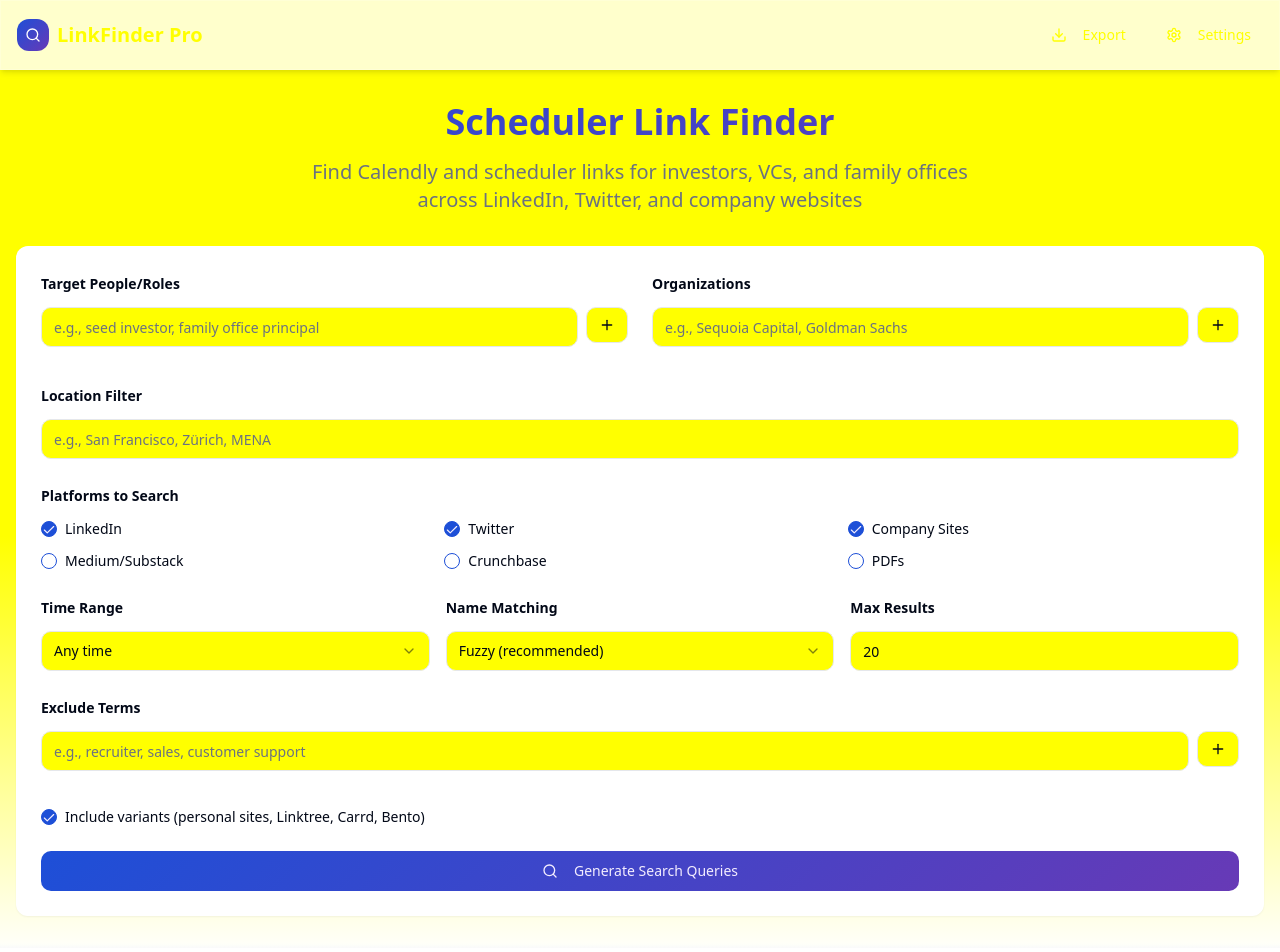
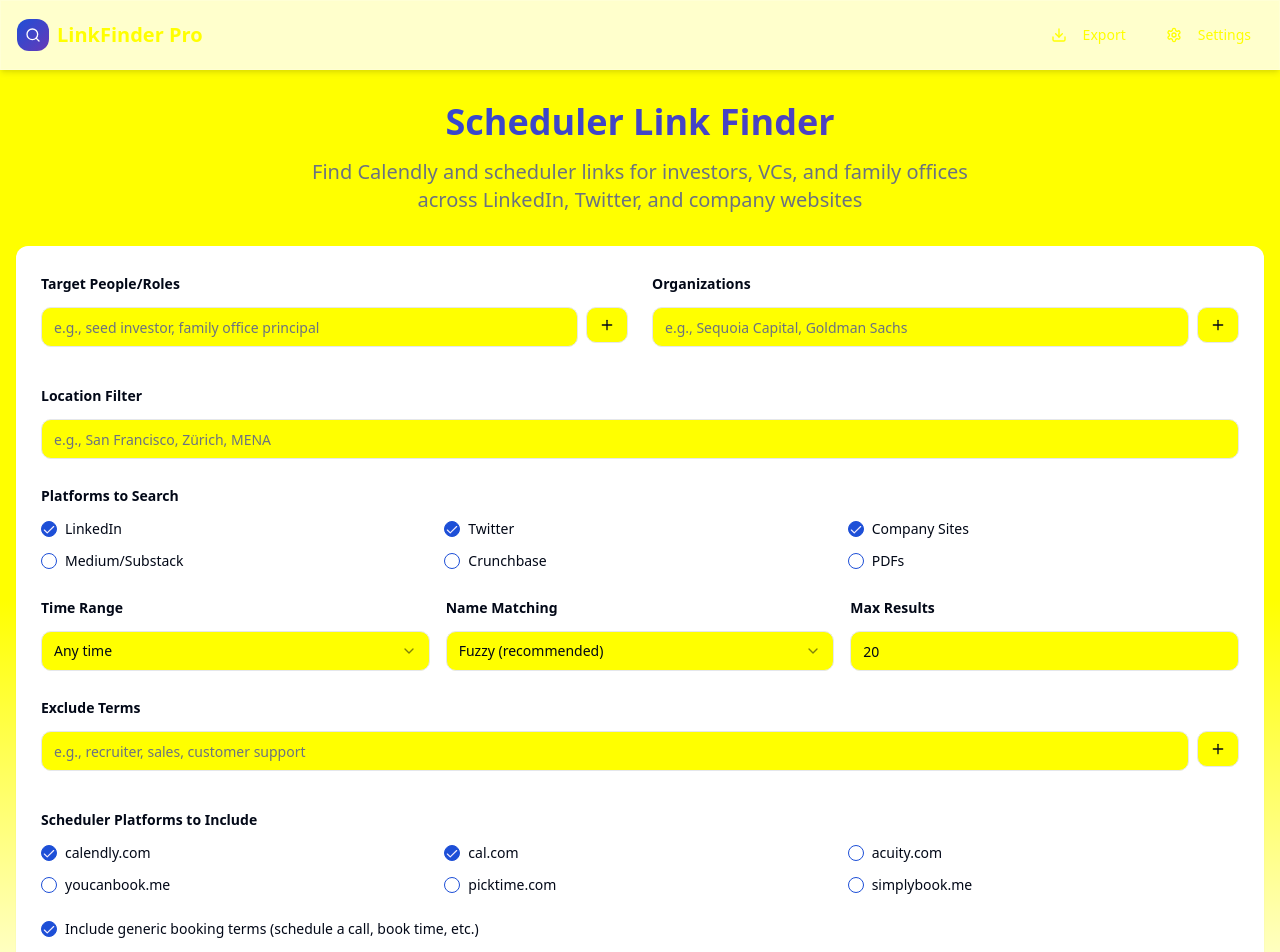
Before and after one commit to tarekmania/go4ai, a React (Vite) app: page / in a window 1280 px wide. Shown: the top 952 px of the page. Built offline with nearby package versions, Linux system fonts and the light colour scheme.

Commit message:
Refactor scheduler platform selection

```diff
--- a/src/components/SchedulerLinkFinder.tsx
+++ b/src/components/SchedulerLinkFinder.tsx
@@ -11,7 +11,8 @@ export const SchedulerLinkFinder = () => {
     location: '',
     platforms: ['LinkedIn', 'Twitter', 'Company Sites'],
     timeRange: 'any',
-    includeVariants: true,
+    schedulerPlatforms: ['calendly.com', 'cal.com'],
+    includeGenericBookingTerms: true,
     excludeTerms: [],
     similarityMatch: 'fuzzy',
     maxResults: 20
--- a/src/components/SearchForm.tsx
+++ b/src/components/SearchForm.tsx
@@ -22,6 +22,7 @@ export const SearchForm = ({ onSearch, isLoading, initialParams }: SearchFormPro
   const [currentExclude, setCurrentExclude] = useState('');
 
   const platforms = ['LinkedIn', 'Twitter', 'Company Sites', 'Medium/Substack', 'Crunchbase', 'PDFs'];
+  const schedulerPlatforms = ['calendly.com', 'cal.com', 'acuity.com', 'youcanbook.me', 'picktime.com', 'simplybook.me'];
 
   const addTarget = () => {
     if (currentTarget.trim()) {
@@ -80,6 +81,15 @@ export const SearchForm = ({ onSearch, isLoading, initialParams }: SearchFormPro
       platforms: prev.platforms.includes(platform)
         ? prev.platforms.filter(p => p !== platform)
         : [...prev.platforms, platform]
+    }));
+  };
+
+  const toggleSchedulerPlatform = (platform: string) => {
+    setFormData(prev => ({
+      ...prev,
+      schedulerPlatforms: prev.schedulerPlatforms.includes(platform)
+        ? prev.schedulerPlatforms.filter(p => p !== platform)
+        : [...prev.schedulerPlatforms, platform]
     }));
   };
 
@@ -248,21 +258,38 @@ export const SearchForm = ({ onSearch, isLoading, initialParams }: SearchFormPro
           </div>
         </div>
 
+        {/* Scheduler Platforms */}
+        <div className="space-y-3">
+          <Label className="text-sm font-semibold">Scheduler Platforms to Include</Label>
+          <div className="grid grid-cols-2 md:grid-cols-3 gap-3">
+            {schedulerPlatforms.map(platform => (
+              <div key={platform} className="flex items-center space-x-2">
+                <Checkbox
+                  id={`scheduler-${platform}`}
+                  checked={formData.schedulerPlatforms.includes(platform)}
+                  onCheckedChange={() => toggleSchedulerPlatform(platform)}
+                />
+                <Label htmlFor={`scheduler-${platform}`} className="text-sm">{platform}</Label>
+              </div>
+            ))}
+          </div>
+        </div>
+
         {/* Options */}
         <div className="flex items-center space-x-2">
           <Checkbox
-            id="includeVariants"
-            checked={formData.includeVariants}
-            onCheckedChange={(checked) => setFormData(prev => ({ ...prev, includeVariants: !!checked }))}
+            id="includeGenericBookingTerms"
+            checked={formData.includeGenericBookingTerms}
+            onCheckedChange={(checked) => setFormData(prev => ({ ...prev, includeGenericBookingTerms: !!checked }))}
           />
-          <Label htmlFor="includeVariants" className="text-sm">
-            Include variants (personal sites, Linktree, Carrd, Bento)
+          <Label htmlFor="includeGenericBookingTerms" className="text-sm">
+            Include generic booking terms (schedule a call, book time, etc.)
           </Label>
         </div>
 
         <Button
           type="submit"
-          disabled={isLoading || formData.platforms.length === 0}
+          disabled={isLoading || formData.platforms.length === 0 || formData.schedulerPlatforms.length === 0}
           className="w-full gradient-primary hover:shadow-glow transition-smooth"
         >
           {isLoading ? (
--- a/src/lib/google-search.ts
+++ b/src/lib/google-search.ts
@@ -16,10 +16,17 @@ export const buildGoogleSearchQueries = (params: SearchParams): SearchQuery[] =>
     return terms.map(term => `"${term}"`).join(' ');
   };
 
-  // Build base scheduler terms
-  const schedulerTerms = params.includeVariants
-    ? '("calendly" OR "cal.com" OR "acuity" OR "book a call" OR "schedule a meeting" OR "book time" OR "book a meeting")'
-    : '("calendly" OR "cal.com")';
+  // Build scheduler terms from selected platforms
+  let schedulerTerms = '';
+  if (params.schedulerPlatforms.length > 0) {
+    const platformTerms = params.schedulerPlatforms.map(platform => `"${platform}"`).join(' OR ');
+    schedulerTerms = `(${platformTerms})`;
+
+    // Add generic booking terms if enabled
+    if (params.includeGenericBookingTerms) {
+      schedulerTerms = `(${platformTerms} OR "book a call" OR "schedule a meeting" OR "book time" OR "book a meeting")`;
+    }
+  }
 
   // Build target terms
   const targetTerms = params.targets.length > 0 ? buildSearchTerms(params.targets) : '';
--- a/src/types/scheduler.ts
+++ b/src/types/scheduler.ts
@@ -4,7 +4,8 @@ export interface SearchParams {
   location: string;
   platforms: string[];
   timeRange: 'any' | 'past-year' | 'past-month';
-  includeVariants: boolean;
+  schedulerPlatforms: string[];
+  includeGenericBookingTerms: boolean;
   excludeTerms: string[];
   similarityMatch: 'strict' | 'fuzzy';
   maxResults: number;
```
